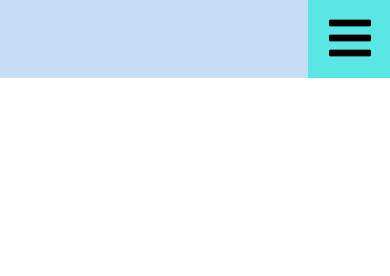
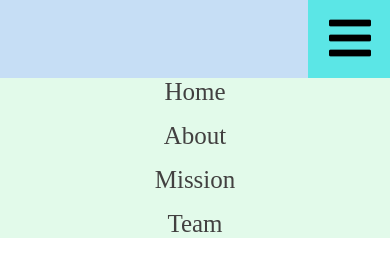
Before and after one commit to ARam2142/responsive-navbar, a plain HTML site: page index.html in a window 390 px wide. Both pictures are taken after a click on the button 350 px from the left and 38 px from the top of the page. Drawn offline with Linux system fonts and the light colour scheme.

Commit message:
got button to activate drop down menu in mobile

```diff
--- a/app.js
+++ b/app.js
@@ -0,0 +1,12 @@
+const hamburger = document.querySelector("#hamburger");
+const modal = document.querySelector(".modal-show");
+console.log(modal);
+
+function isItMobile() {
+  modal.classList.add("modal-hide");
+}
+isItMobile();
+
+hamburger.addEventListener("click", () => {
+  modal.classList.remove("modal-hide");
+});
--- a/index.html
+++ b/index.html
@@ -27,11 +27,17 @@
       </ul>
     </div>
     <!-- mobile version -->
-    <div class="modal">
+    <div id="show" class="modal-show">
       <li class="mobile-items"><a href="#">Home</a></li>
       <li class="mobile-items"><a href="#">About</a></li>
       <li class="mobile-items"><a href="#">Mission</a></li>
       <li class="mobile-items"><a href="#">Team</a></li>
     </div>
+    <!-- <div id="hide" class="modal-hide">
+      <li class="mobile-items"><a href="#">Home</a></li>
+      <li class="mobile-items"><a href="#">About</a></li>
+      <li class="mobile-items"><a href="#">Mission</a></li>
+      <li class="mobile-items"><a href="#">Team</a></li>
+    </div> -->
   </body>
 </html>
--- a/styles.css
+++ b/styles.css
@@ -32,23 +32,42 @@ a:hover {
   color: blue;
 }
 
-/* ---------------------------------------------- */
+/* show modal */
+.modal-show {
+  text-decoration: none;
+  list-style: none;
+  margin: -16px -16px 0px -16px;
+  display: block;
+  background-color: rgb(226, 250, 234);
+}
 
-/* mobile version */
-.modal {
+.modal-show > li {
+  text-align: center;
+  font-size: 25px;
+  margin: 1rem;
+  display: block;
+}
+
+/* hide modal */
+.modal-hide {
   text-decoration: none;
   list-style: none;
   margin: -16px -16px 0px -16px;
   display: none;
   background-color: rgb(226, 250, 234);
 }
-
-.modal > li {
+.modal-hide > li {
   text-align: center;
   font-size: 25px;
   margin: 1rem;
+  display: none;
 }
 
+/* ---------------------------------------------- */
+
+/* mobile version */
+
+/* If the broswer is less than 500pxk */
 @media (max-width: 500px) {
   ul.list {
     list-style: none;
@@ -74,17 +93,4 @@ a:hover {
     margin: 15px;
     float: right;
   }
-
-  /* .modal {
-    text-decoration: none;
-    list-style: none;
-    margin: -16px -16px 0px -16px;
-    display: block;
-    background-color: rgb(226, 250, 234);
-  }
-  .modal > li {
-    text-align: center;
-    font-size: 25px;
-    margin: 1rem;
-  } */
 }
```
